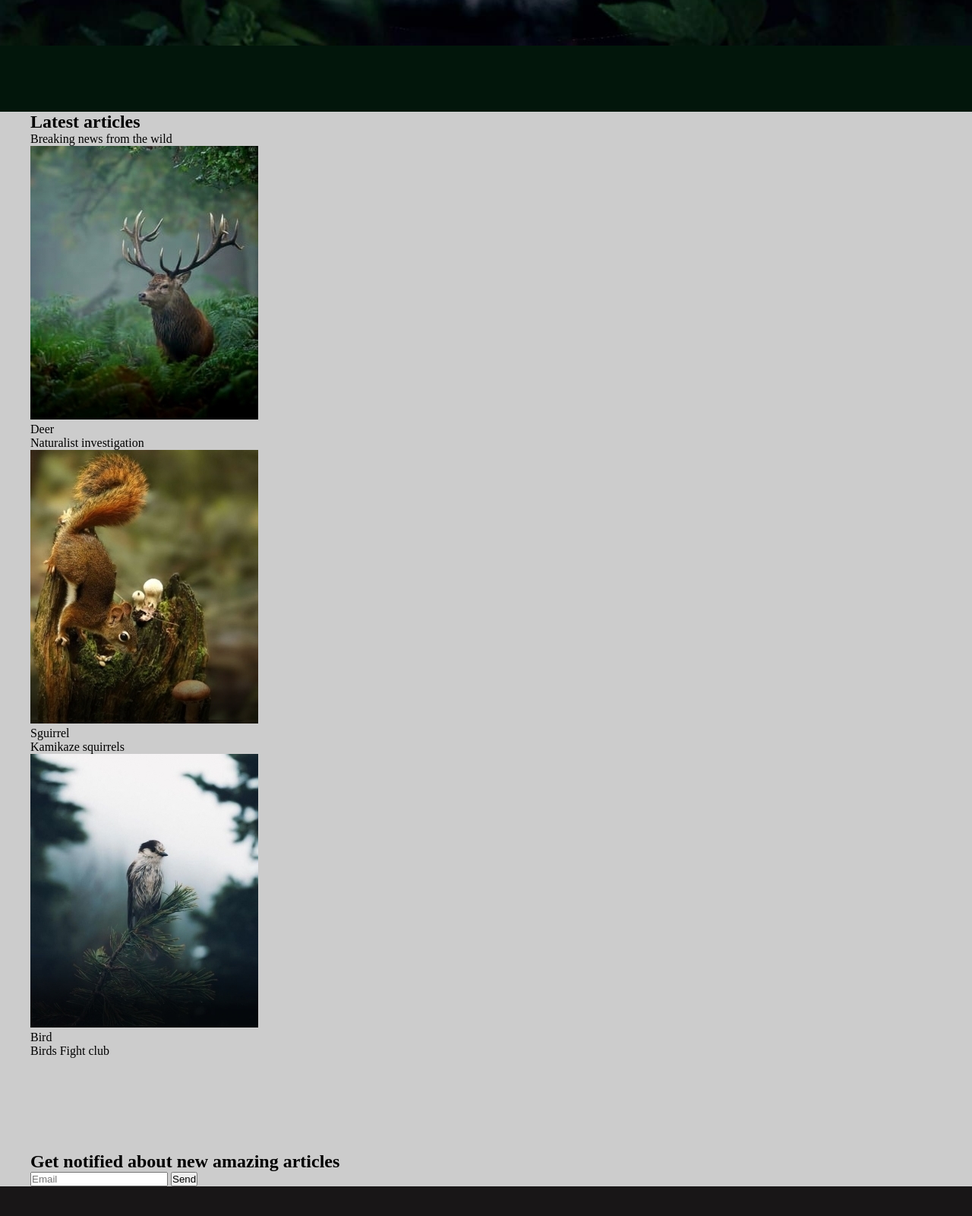
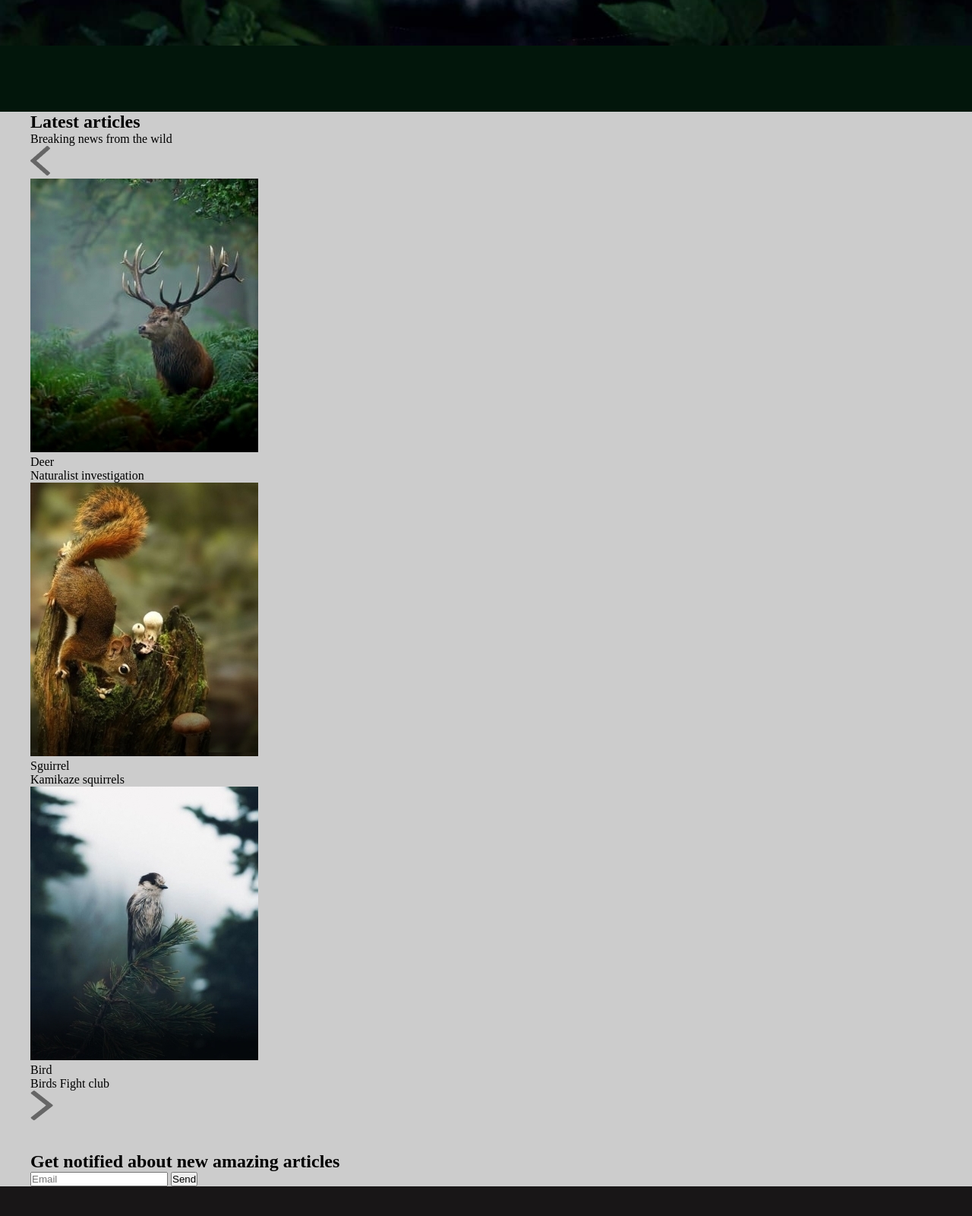
Before and after one commit to ViktoriiaBila/wildlife, a plain HTML site: page index.html in a window 1280 px wide. Shown: the part 632-2232 px from the top of the page at 76% size. Drawn offline with Linux system fonts and the light colour scheme.

Commit message:
feat: add arrows in news block

```diff
--- a/index.html
+++ b/index.html
@@ -43,6 +43,9 @@
 				<h2 class="latest-articles-header">Latest articles</h2>
 				<div class="latest-articles-descr">Breaking news from the wild</div>
 				<div class="news">
+					<div class="news-arrow">
+						<img src="icons/arrow-left.png" alt="left" class="arrow-left">
+					</div>
 					<div class="news-item">
 						<img src="img/latest-articles/deer.png" alt="deer" class="news-img">
 						<div class="news-title">Deer</div>
@@ -57,6 +60,9 @@
 						<img src="img/latest-articles/bird.png" alt="bird" class="news-img">
 						<div class="news-title">Bird</div>
 						<div class="news-descr">Birds Fight club</div>
+					</div>
+					<div class="news-arrow">
+						<img src="icons/arrow-right.png" alt="right" class="arrow-right">
 					</div>
 				</div>
 			</div>
```
